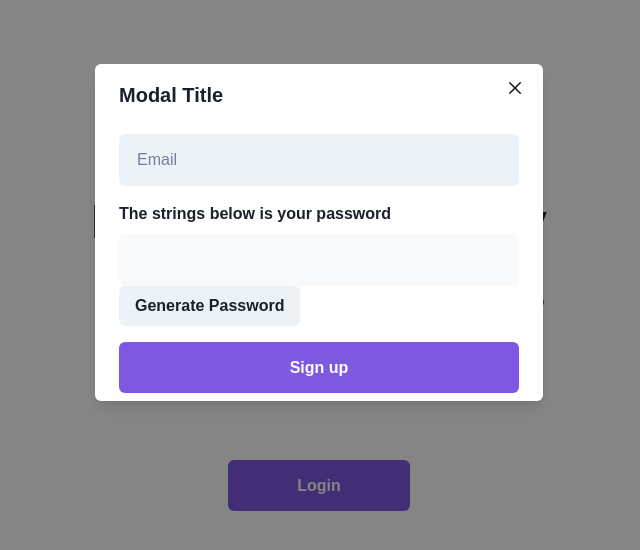
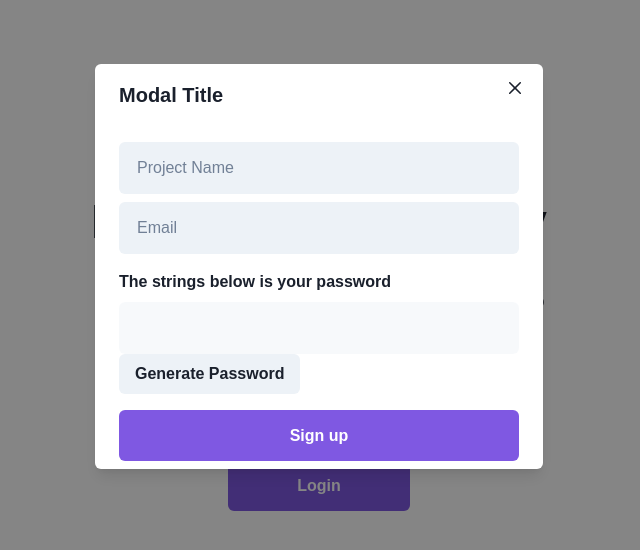
Before and after one commit to yhoungdev/Blockchain-survey, a React (Vite) app: page / in a window 1280 px wide. Both pictures are taken after a click on the button "Login". Shown: the top 550 px of the page, without its empty margins (321-961 px from the left). Built offline with nearby package versions, Linux system fonts and the light colour scheme; a web font is replaced by a local one.

Commit message:
feat: more

```diff
--- a/src/App.tsx
+++ b/src/App.tsx
@@ -6,12 +6,15 @@ import { Form } from './pages/Form'
 import Homepage from './pages/Homepage'
 import NotFound from './pages/NotFound'
 import { Verification } from './pages/Verification'
+import { ToastContainer, toast } from 'react-toastify';
+import 'react-toastify/dist/ReactToastify.css';
 
 function App() {
 
 
   return (
     <div className="App">
+      <ToastContainer/>
       <Router>
         <Routes>
            <Route path='/' element={<Homepage/>}/>
--- a/src/pages/Homepage.tsx
+++ b/src/pages/Homepage.tsx
@@ -51,7 +51,7 @@ const Homepage =() => {
         setLoader(true)
 
         const payload = {
-            name:'default',
+            name: name,
             email : email,
             password : randomPassword ,
             confirmPassword: randomPassword
@@ -114,13 +114,18 @@ const Homepage =() => {
 
                 <ModalContainer isOpen={isReg} onClose={closeReg}>
 
-
+                        <Box my={'0.5em'}>
+                          <Inputs placeholder="Project Name " onChange={ e => setName(e.target.value)}/>
+                        </Box>
                         <Inputs placeholder="Email" onChange={ e => setEmail(e.target.value)}/>
 
                         <Box my={'1em'}>
                             <Text my={'0.5em'}>
                                 The strings below is your password
                             </Text>
+
+
+
                             <Inputs disabled={true} value={randomPassword} placeholder={randomPassword <=0 ? 'Generate a password ' :'' }/>
 
                             <Button onClick={randomPass}>Generate Password</Button>
```
